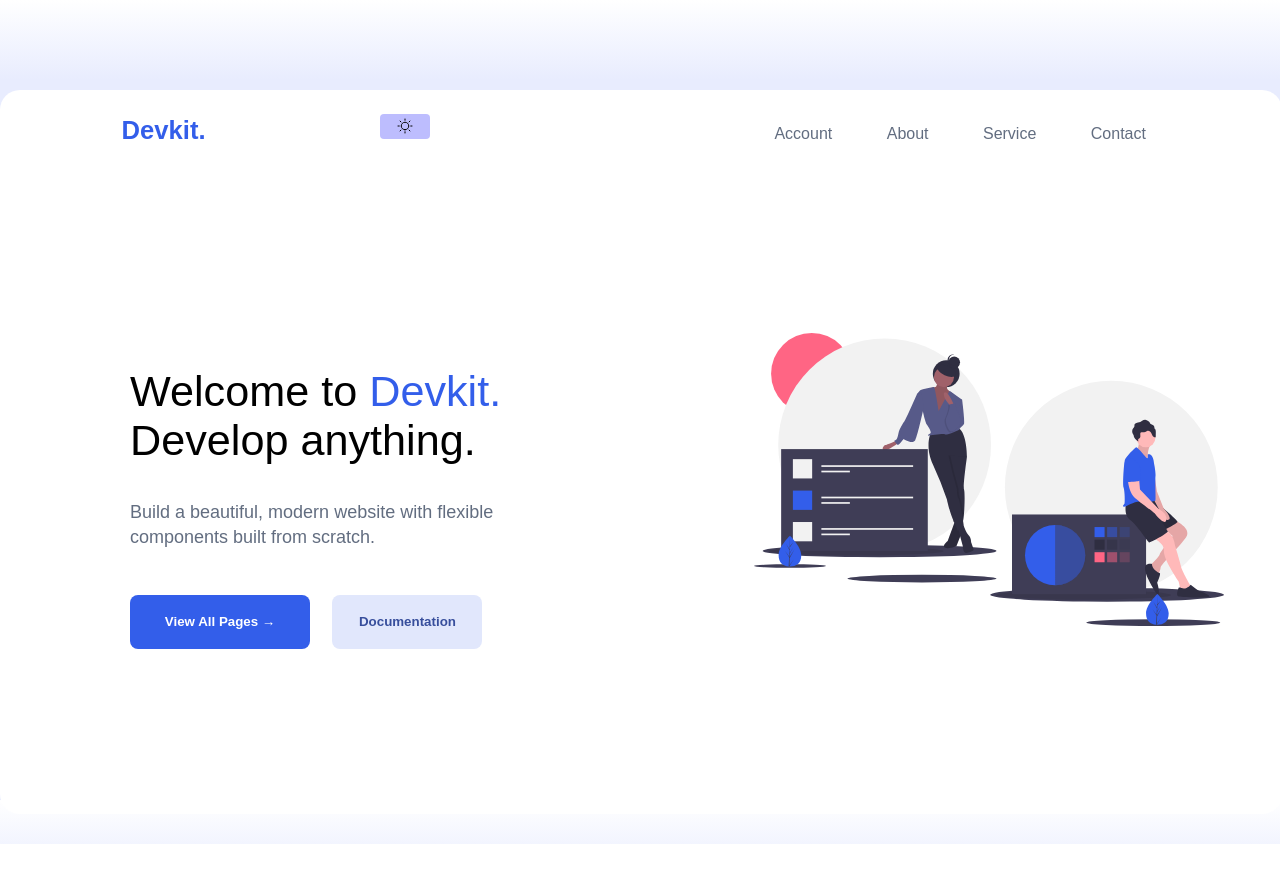
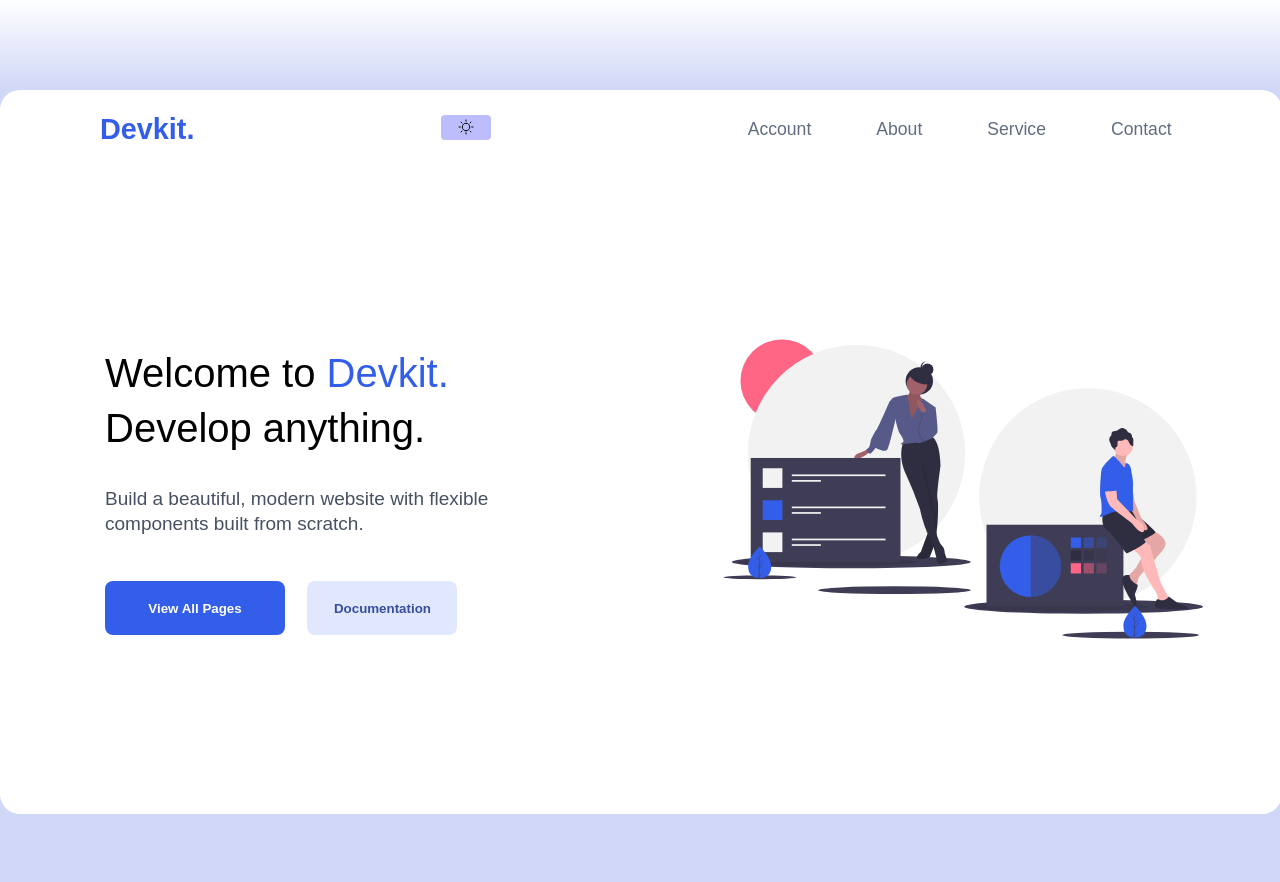
Before and after one commit to JorgeAssafe/landing-page1, a plain HTML site: page index.html in a window 1280 px wide. Before the commit the page ends 844 px from the top, so only its background shows below. Drawn offline with Linux system fonts and the light colour scheme.

Commit message:
projeto refeito todo modo light
refiz adicionando o display flex

```diff
--- a/index.html
+++ b/index.html
@@ -8,47 +8,39 @@
     <link rel="stylesheet" href="style.css">
 </head>
 <body>
+
     <div id="container">
-        <div id="header">
         <header>
-                <div id="logo">
-                    <h2 class="logo">Devkit.</h2>
-               </div>
-               <div id="button-change" onclick="toggleMode()">
+            <h2>Devkit.</h2>
+            <div id="button-change">
                 <button></button>
             </div>
-                    <div id="menu">
-                        <nav >
+
             <ul>
                 <li><a href="#">Account</a></li>
                 <li><a href="#">About</a></li>
                 <li><a href="#">Service</a></li>
                 <li><a href="#">Contact</a></li>
             </ul>
-                        </nav>
+        </header>
+        <main>
+            <aside>
+                <div id="titles">
+                    <h1>Welcome to <span>Devkit.</span></h1>
+                    <h1>Develop anything.</h1>
                 </div>
-        </div>
-
-        </header>
-
-        <section>
-                <h1 id="title">Welcome to <span class="semi-logo">Devkit.</span> <br>
-                    Develop anything.
-                </h1>
-                <p>Build a beautiful, modern website with flexible <br> components built
-                    from scratch.</p>
-
-
-                    <div id="button">
-                        <button class="button1">View All Pages →</button>
+                <p>
+                    Build a beautiful, modern website with flexible <br> components built from scratch.
+                </p>
+                <div div="button-aside">
+                    <button class="button1">View All Pages</button>
                     <button class="button2">Documentation</button>
                 </div>
-        </section>
-
-        <div id="imagem">
-            <img src="assets/team.svg" alt="">
-        </div>
-
+            </aside>
+            <article>
+                <img src="assets/team.svg" alt="imagem de um team em svg">
+            </article>
+        </main>
     </div>
 
     <script src="javacript.js"></script>
--- a/style.css
+++ b/style.css
@@ -4,139 +4,98 @@
     box-sizing: border-box;
 }
 
-:root{
-    --cor1: white;
-    --cor-oficial: #335EEA;
-    --cor2: #8897B3;
-    --cor3: #586478f0;
-    --cor4: #E1E7FC;
-    --bg-color: linear-gradient(to top, #e8ecfe 90%, white);
-    --bg-container: var(--cor1);
-    --text-color1: #586478f0;
-    --text-color2: black;
-    --button: #6666fc6d;
-    --button-img: url(./assets/sun.svg);
-
-    --font-padrao: Arial, Helvetica, sans-serif;
-}
-
-.light{
-    --bg-color: linear-gradient(to top, #121214bf, #121214);
-    --bg-container: #2a2a34;
-    --text-color1: #e1e7fcca;
-    --text-color2: #e1e7fc;
-    --cor-oficial: #4b75ff;
-    --button: rgba(255, 255, 255, 0.801);
-    --button-img: url(./assets/moon-stars.svg);
-}
-
-
-
-a:hover{
-    color: white;
-}
-
 body{
-    background: var(--bg-color);
-    font-family: var(--font-padrao);
-    background-attachment: fixed;
-
+    font-family: Arial, Helvetica, sans-serif;
+    background: linear-gradient(to top, #d0d7f7 90%, white);
 }
 
 #container{
-    background-color: var(--bg-container);
-    border-radius: 20px;
+    width: 80.1em;
     margin: auto;
     margin-top: 5.6em;
-    width: 80.1em;
+    margin-bottom: 5.6em;
+    background-color: white;
+    border-radius: 20px;
     height: 724px;
 }
+
 header{
-    margin: 0 7.6em;
+    display: flex;
+    justify-content: space-between;
+    padding: 23px 100px;
+    align-items: center;
 }
 
-.logo{
-    color: var(--cor-oficial);
-    padding-top: 26px;
-    font-size: 1.6em;
-}
-
-#button-change{
-    margin: 0 50px 0 170px;
+header h2{
+    color: #335EEA;
+    font-size: 1.8em;
 }
 
 #button-change button{
-    background: var(--button-img) var(--button) no-repeat center;
     width: 50px;
     height: 25px;
     border: 0;
     border-radius: 4px;
+    background: url(./assets/sun.svg) #6666fc6d no-repeat center;
 }
 
-#button-change:hover{
-    background: #d6d6fd8c;
+#button-change button:hover{
+    background: url(./assets/sun.svg) no-repeat center #4e4ef56d;
     width: 50px;
     height: 25px;
     border-radius: 4px;
+    cursor: pointer;
 }
 
-#logo, #menu, #button-change{
-    display: inline-block;
+ul{
+    display: flex;
+    list-style: none;
+    gap: 45px;
 }
 
-#menu{
-    margin-left: 250px;
+ul li a{
+    text-decoration: none;
+    color: #586478f0;
+    padding: 10px;
+    font-size: 1.1em;
+    border-radius: 8px;
 }
 
-#menu li {
-    list-style: none;
-    display: inline;
-   text-decoration: none;
-   margin-left: 30px;
-
-   transition: background 0.2s;
+ul li a:hover{
+    background: #5b6895a9;
+    color: white;
 }
 
-#menu li a{
-    padding: 10px;
-    border-radius: 8px;
-    color: var(--text-color1);
-    color: var(--text-color1);
-    text-decoration: none;
+/*tratando do main*/
+
+main{
+    display: flex;
+    flex-direction: row;
+    margin-top: 100px;
+    padding: 0 0 0 105px;
+    align-items: center;
+    gap: 235px;
 }
 
-#menu li a:hover{
-    background-color: #5b6895a9;
-    color: var(--cor1);
+aside h1{
+    font-size: 2.5em;
+    font-weight: normal;
+    line-height: 55px;
 }
 
-/* ----------------------------------------------*/
-
-section{
-    padding: 10px;
-    margin-left: 120px;
-    width: 400px;
-    margin-top: 212px;
-    margin-bottom: 185px;
+h1 span{
+    color: #335EEA;
 }
 
-#title{
-    font-weight: normal;
-    font-size: 2.7em;
-    color: var(--text-color2);
-    color: var(--text-color2);
+p{
+    margin-top: 30px;
+    color: rgb(72, 81, 97);
+    font-size: 19px;
+    line-height: 25px;
 }
 
-.semi-logo{
-    color: var(--cor-oficial);
-}
-
-section p{
-    margin-top: 35px;
-    color: var(--text-color1);
-    font-size: 18px;
-    line-height: 25px;
-    color: var(--text-color1);
+#button-aside{
+    margin-top: 30px;
 }
 
 .button1{
@@ -144,19 +103,19 @@ section p{
     height: 54px;
     border-radius: 8px;
     margin-top: 45px;
-    background-color: var(--cor-oficial);
+    background-color: #335EEA;
     border: 0;
-    color: var(--cor1);
+    color: white;
+    font-weight: bold;
     transition: background 0.2s;
-    font-weight: bold;
 }
 
-button:hover{
+.button1:hover{
     background-color: #0a43fe;
+    cursor: pointer;
 }
 
 .button2{
-    background-color: var(--cor4);
     width: 150px;
     height: 54px;
     margin-left: 18px;
@@ -164,23 +123,17 @@ button:hover{
     border: 0;
     border-radius: 8px;
     color: #374E9C;
+    background-color: #E1E7FC;
     transition: background 0.2s;
 }
 
 .button2:hover{
     background-color: #5974d7b6;
-    color: var(--cor1);
+    color: white;
+    cursor: pointer;
 }
 
-section, #imagem{
-    display: inline-block;
+article img{
+    width: 480px;
+    height: 440px;
 }
-
-#imagem{
-    text-align: right;
-    margin-left: 230px;
-}
-
-#imagem img{
-    width: 470px;
-}
```
Also changed, not shown: 2 other files. Lines whose indentation alone changed are shown as unchanged.
